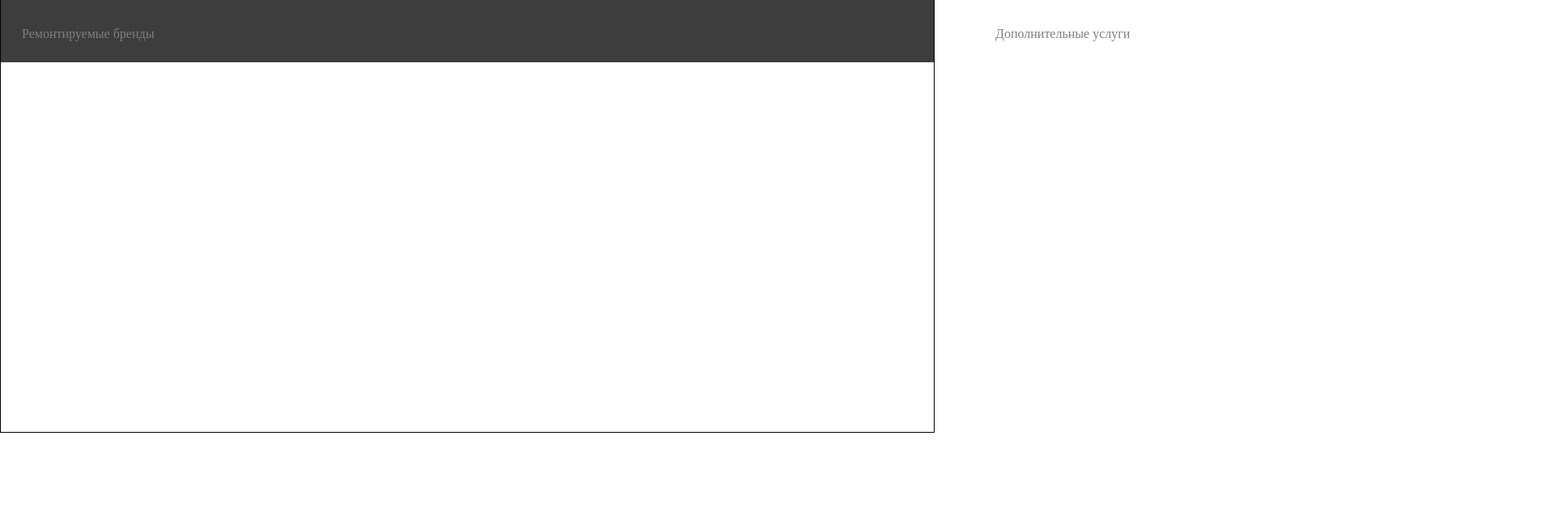
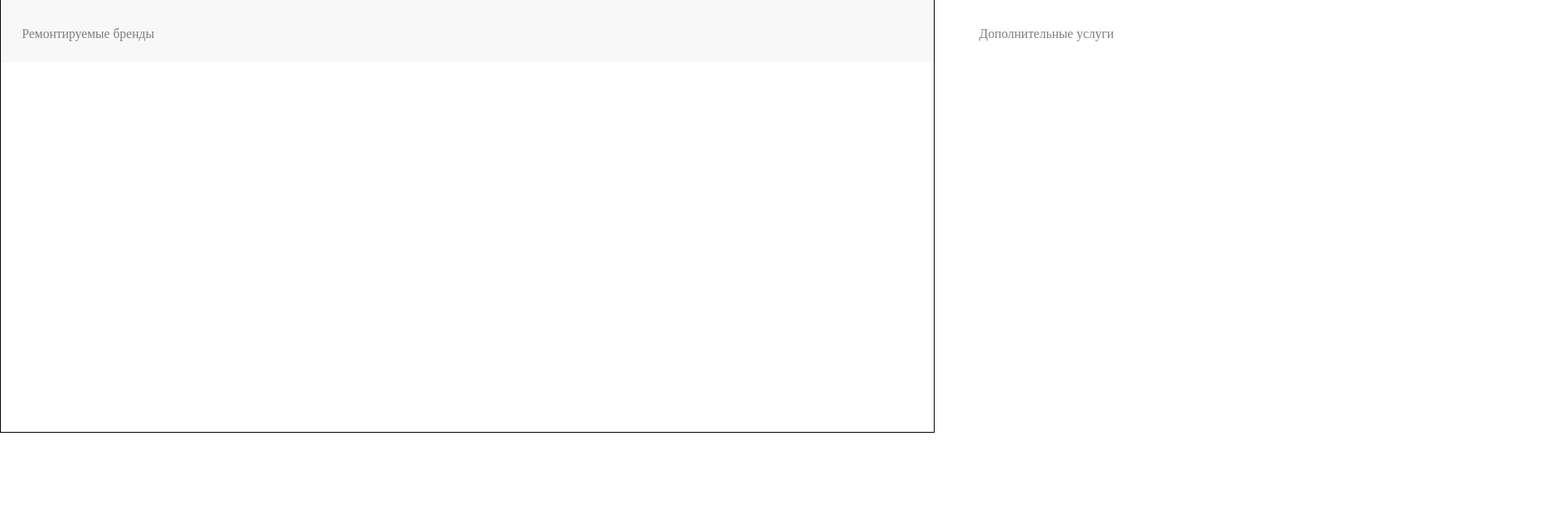
Before and after one commit to MihailDenisenko/maket-6.1, a website built with webpack: page src/index.html in a window 1280 px wide. Shown: the part 167-800 px from the top of the page at 81% size, 1920 px wide, since content can reach past the window. Built offline with nearby package versions, Linux system fonts and the light colour scheme; a web font is replaced by a local one.

Commit message:
commit-04.10.2024-16:00

```diff
--- a/src/index.js
+++ b/src/index.js
@@ -12,6 +12,6 @@ import "swiper/css/pagination";
 const swiper = new Swiper(".swiper-menu", {
   direction: "horizontal",
   slidesPerView: "auto",
-  spaceBetween: 30,
+  spaceBetween: 10,
   freeMode: true,
 });
--- a/src/style/_style.scss
+++ b/src/style/_style.scss
@@ -118,3 +118,6 @@ html {
         }
     }
 }
+.swiper-slide {
+    width: auto;
+}
--- a/src/style/_var.scss
+++ b/src/style/_var.scss
@@ -4,8 +4,8 @@ $body-color: rgba(97, 253, 0, 0.312);
 $color: rgba(220, 161, 0, 0.312);
 $tt-m: 'tt-medium';
 $tt-b: 'tt-bold';
-$b-col: #3e3d3d;
-$bb-col: #f8f8f8;
+$bb-col: #3e3d3d;
+$b-col: #f8f8f8;
 
 $divider: #41f6d7;
 $border_text: #b8ffec
```
